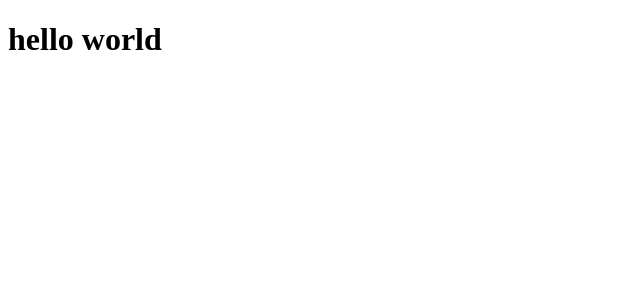
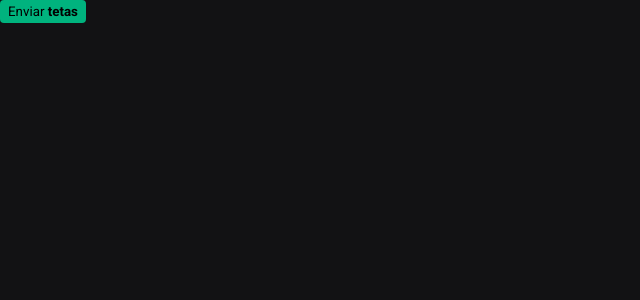
Before and after one commit to msvalandro/04-ignite-shop, a Next.js app: page / in a window 1280 px wide. Shown: the top 300 px of the page, without its empty margins (0-640 px from the left). Built offline with nearby package versions, Linux system fonts and the light colour scheme.

Commit message:
chore: setup stitches lib

```diff
--- a/src/pages/_app.tsx
+++ b/src/pages/_app.tsx
@@ -1,4 +1,8 @@
 import type { AppProps } from 'next/app'
+
+import { globalStyles } from '../styles/global'
+
+globalStyles()
 
 export default function App({ Component, pageProps }: AppProps) {
   return <Component {...pageProps} />
--- a/src/pages/_document.tsx
+++ b/src/pages/_document.tsx
@@ -1,4 +1,6 @@
 import { Head, Html, Main, NextScript } from 'next/document'
+
+import { getCssText } from '../styles'
 
 export default function Document() {
   return (
@@ -14,6 +16,11 @@
           href="https://fonts.googleapis.com/css2?family=Roboto:wght@400;700&display=swap"
           rel="stylesheet"
         />
+
+        <style
+          id="stitches"
+          dangerouslySetInnerHTML={{ __html: getCssText() }}
+        />
       </Head>
       <body>
         <Main />
--- a/src/pages/index.tsx
+++ b/src/pages/index.tsx
@@ -1,3 +1,25 @@
+import { styled } from '../styles'
+
+const Button = styled('button', {
+  backgroundColor: '$green300',
+  borderRadius: 4,
+  border: 0,
+  padding: '4px 8px',
+
+  span: {
+    fontWeight: 'bold',
+  },
+
+  '&:hover': {
+    filter: 'brightness(0.8)',
+  },
+})
+
 export default function Home() {
-  return <h1>hello world</h1>
+  return (
+    <Button>
+      Enviar
+      <span> tetas</span>
+    </Button>
+  )
 }
--- /dev/null
+++ b/src/styles/global.ts
@@ -0,0 +1,19 @@
+import { globalCss } from '.'
+
+export const globalStyles = globalCss({
+  '*': {
+    margin: 0,
+    padding: 0,
+  },
+
+  body: {
+    backgroundColor: '$gray900',
+    color: '$gray100',
+    '-webkit-font-smoothing': 'antialiased',
+  },
+
+  'body, input, textarea, button': {
+    fontFamily: "'Roboto', sans-serif",
+    fontWeight: 400,
+  },
+})
--- /dev/null
+++ b/src/styles/index.ts
@@ -0,0 +1,26 @@
+import { createStitches } from '@stitches/react'
+
+export const {
+  config,
+  styled,
+  css,
+  globalCss,
+  keyframes,
+  getCssText,
+  theme,
+  createTheme,
+} = createStitches({
+  theme: {
+    colors: {
+      white: '#fff',
+
+      gray900: '#121214',
+      gray800: '#202024',
+      gray300: '#c4c4cc',
+      gray100: '#e1e1e6',
+
+      green500: '#00875f',
+      green300: '#00b37e',
+    },
+  },
+})
```
